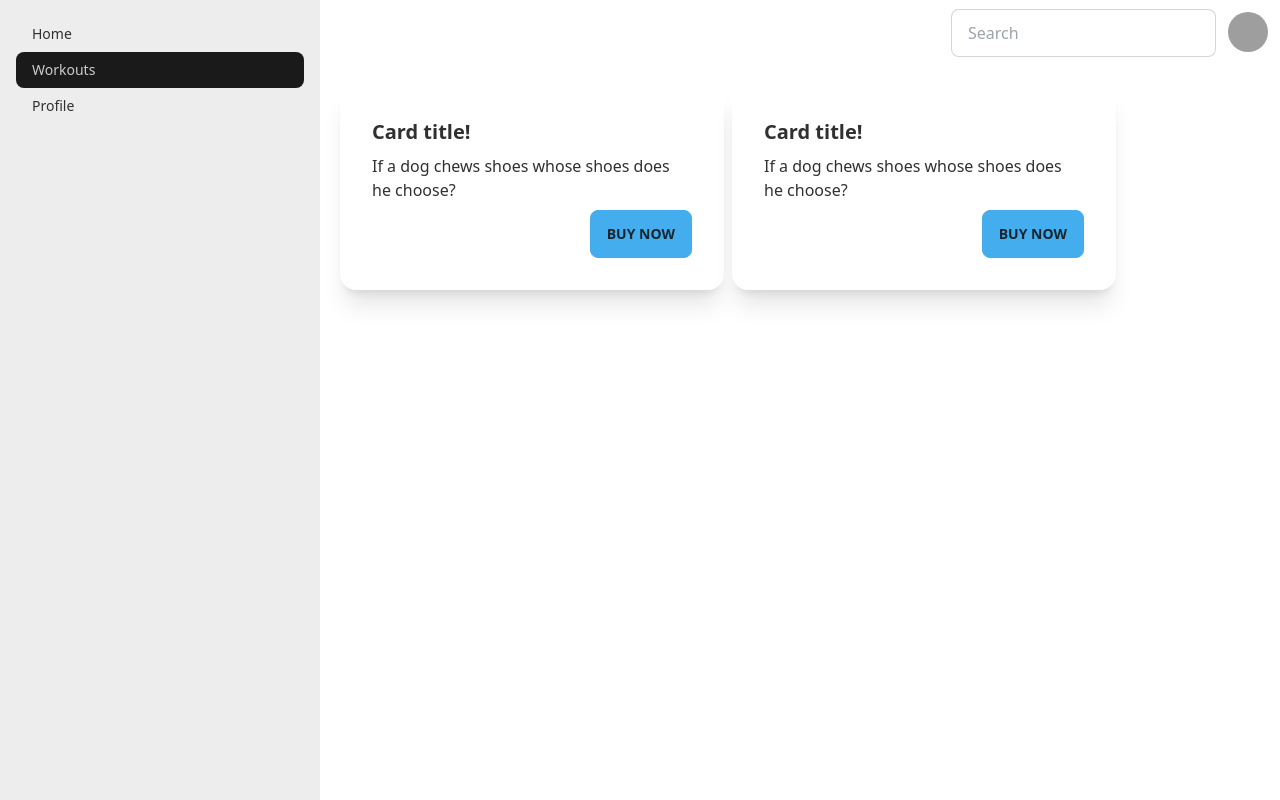
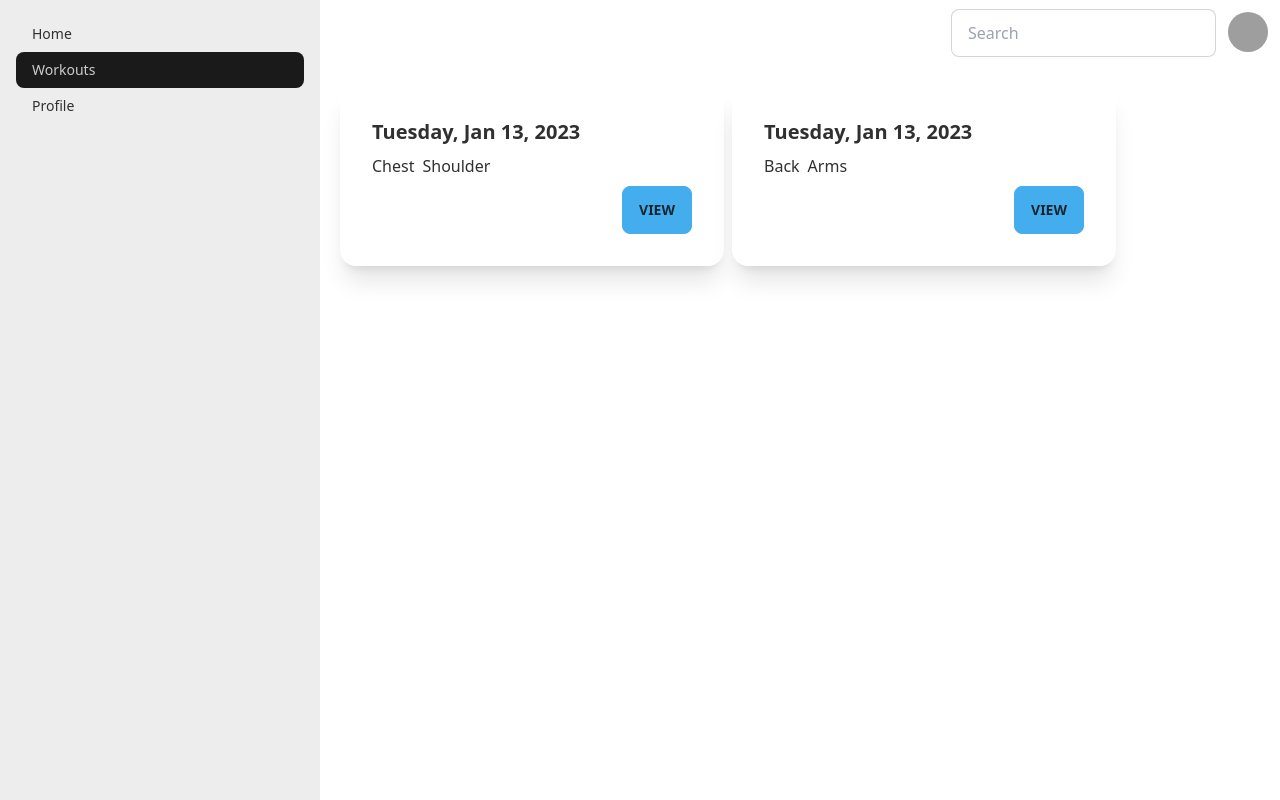
Before and after one commit to khaliltkhalil/strive, a React (Create React App) app: page /workouts in a window 1280 px wide. Built offline with nearby package versions, Linux system fonts and the light colour scheme; data requests are answered from the project's data file; grey boxes are pictures that could not be loaded.

Commit message:
add workout date and muscles to workout component

```diff
--- a/db.json
+++ b/db.json
@@ -2,13 +2,13 @@
     "workouts": [
         {
             "id": 1,
-            "date": "",
-            "muscles": ["chest", "shoulder" ]
+            "date": "Tuesday, Jan 13, 2023",
+            "muscles": ["Chest", "Shoulder" ]
         },
         {
             "id": 2,
-            "date": "",
-            "muscles": ["back", "arms" ]
+            "date": "Tuesday, Jan 13, 2023",
+            "muscles": ["Back", "Arms" ]
         }
 
 
--- a/src/components/Workout.js
+++ b/src/components/Workout.js
@@ -1,13 +1,17 @@
 import React from "react";
 
-function Workout() {
+function Workout({ workout }) {
   return (
     <div className="card w-96 bg-base-100 shadow-xl">
       <div className="card-body">
-        <h2 className="card-title">Card title!</h2>
-        <p>If a dog chews shoes whose shoes does he choose?</p>
+        <h2 className="card-title">{workout.date}</h2>
+        <ul className="flex gap-2">
+          {workout.muscles.map((muscle, index) => (
+            <li key={index}>{muscle}</li>
+          ))}
+        </ul>
         <div className="card-actions justify-end">
-          <button className="btn btn-primary">Buy Now</button>
+          <button className="btn btn-primary">View</button>
         </div>
       </div>
     </div>
--- a/src/components/Workouts.js
+++ b/src/components/Workouts.js
@@ -16,7 +16,7 @@ function Workouts() {
   }, []);
 
   const renderedWorkouts = workouts.map((workout) => (
-    <Workout key={workout.id} />
+    <Workout key={workout.id} workout={workout} />
   ));
 
   if (isLoading) {
```
